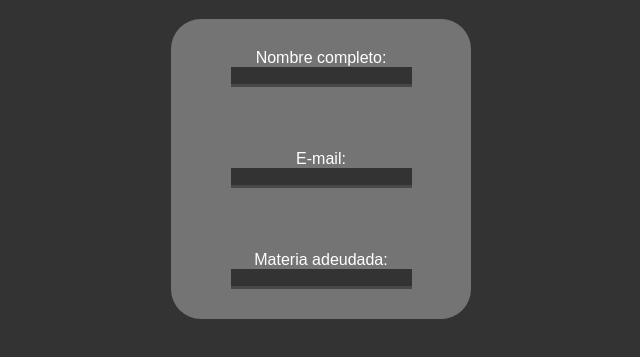
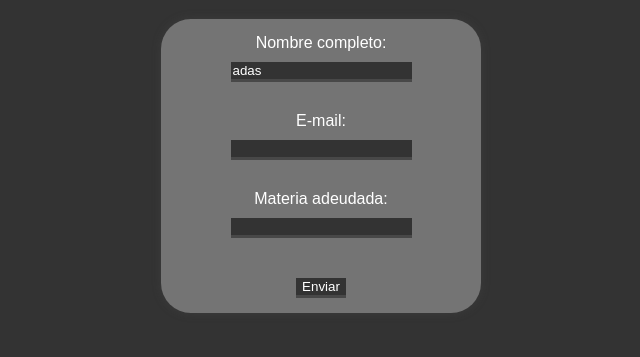
Before and after one commit to Jonatan-Elizalde-Gomez/Ejercicios-Js, a plain HTML site: page Ejercicio 2/index.html in a window 1280 px wide. Shown: the part 61-418 px from the top of the page, without its empty margins (319-959 px from the left). Drawn offline with Linux system fonts and the light colour scheme.

Commit message:
Se agregó el evento click en el ejercicio 2

```diff
--- a/Ejercicio 2/index.html
+++ b/Ejercicio 2/index.html
@@ -13,7 +13,7 @@
         <form action="" class="forms">
             <div class="forms__container">
                 <label for="forms__name" class="forms__label">Nombre completo: </label>
-                <input type="text" class="forms__input" id="forms__name">
+                <input type="text" class="forms__input" id="forms__name" value="adas">
             </div>
             <div class="forms__container">
                 <label for="forms__mail" class="forms__label">E-mail: </label>
@@ -23,6 +23,9 @@
             <label for="forms__subject" class="forms__label">Materia adeudada: </label>
             <input type="text" class="forms__input" id="forms__subject">
             </div>
+            <div class="forms__container">
+                <input type="button" value="Enviar" class="forms__input" id="forms__submit">
+            </div>
         </form>
     </div>
     <script src="script.js"></script>
--- a/Ejercicio 2/script.js
+++ b/Ejercicio 2/script.js
@@ -0,0 +1,12 @@
+const name = document.getElementById("forms__name");
+const mail = document.getElementById("forms__mail");
+const subject = document.getElementById("forms__subject");
+const button = document.getElementById("forms__submit");
+
+
+button.addEventListener("click",validar);
+function validar(){
+    alert(name);
+    console.log(name);
+
+}
--- a/Ejercicio 2/style.css
+++ b/Ejercicio 2/style.css
@@ -3,6 +3,7 @@ body{
     color: white;
     font-family: sans-serif;
     text-align: center;
+    box-sizing: content-box;
 }
 
 .container{
@@ -18,15 +19,15 @@ body{
     display: flex;
     flex-direction: column;
     justify-content: space-between;
-
-    width: 300px;
-    height: 300px;
+    width: 320px;
     border-radius: 30px;
+    box-shadow: 0px 0px 10px rgba(80, 80, 80, 0.300);
 
 }
 
 .forms__container{
-    margin: 30px;
+    margin-top: 15px;
+    margin-bottom: 15px;
     display: flex;
     flex-direction: column;
     align-items: center;
@@ -40,4 +41,5 @@ body{
     border-bottom: solid;
     border-color: rgb(72, 72, 72);
     outline: none;
+    margin-top: 10px;
 }
```
